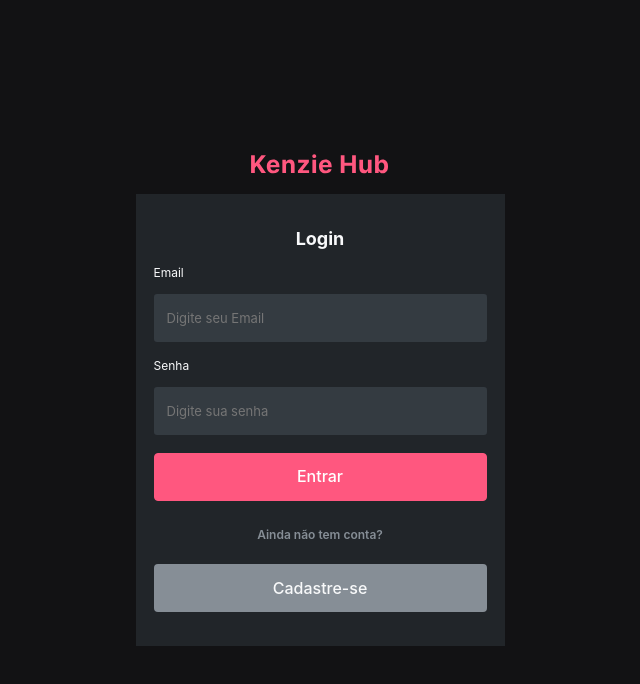
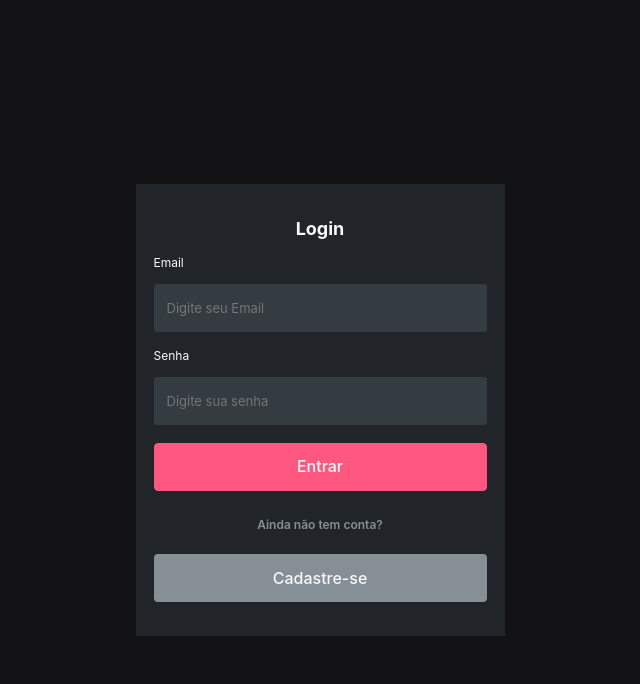
Before and after one commit to Robson-Luna-BR/m6s3desafio-frontend, a React (Create React App) app: page / in a window 1280 px wide. Shown: the top 684 px of the page, without its empty margins (320-960 px from the left). Built offline with nearby package versions, Linux system fonts and the light colour scheme.

Commit message:
fix: retirado logo

```diff
--- a/src/page/LoginPage/index.jsx
+++ b/src/page/LoginPage/index.jsx
@@ -1,4 +1,3 @@
-import Logo from "../../components/img/logoKenzieHub.svg";
 import { BackgroundPage, LogoKenzie, RegisterTitle } from "./style";
 import { Button } from "../../components/Button";
 import { MainContainer } from "./style";
@@ -15,7 +14,6 @@ export function LoginPage() {
   return (
     <>
       <BackgroundPage>
-        <LogoKenzie alt="Logo Kenzie Hub" src={Logo} />
         <MainContainer>
           <FormTitle>Login</FormTitle>
           <FormLogin></FormLogin>
```
